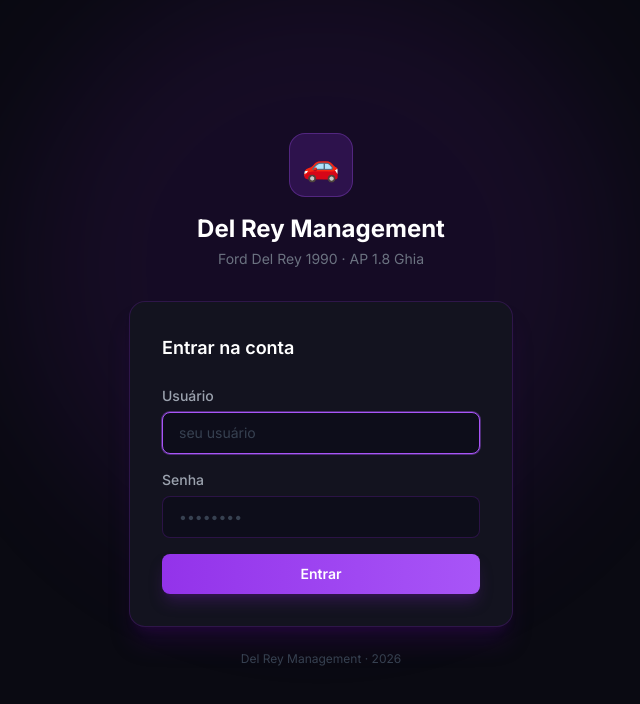
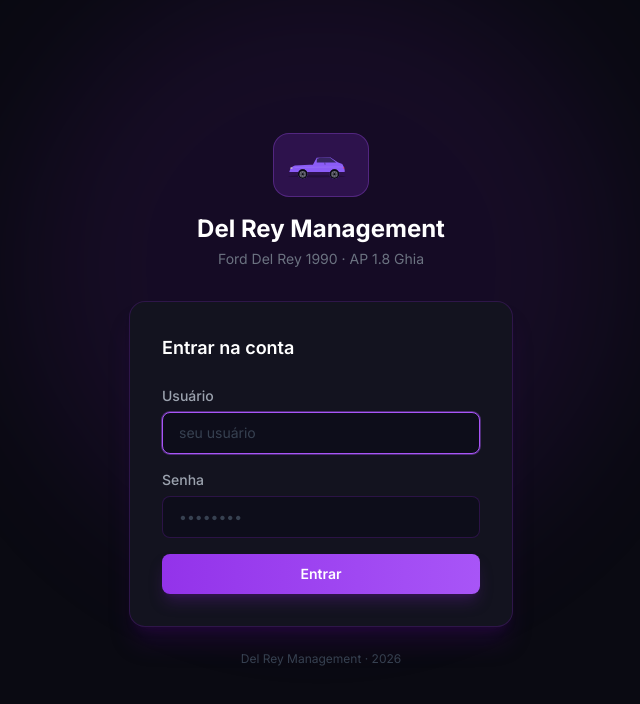
Before and after one commit to EdoardoFama/delrey-management, a React (Vite) app in the folder frontend/: page /login in a window 1280 px wide. Shown: the top 704 px of the page, without its empty margins (319-959 px from the left). Built offline with nearby package versions, Linux system fonts and the light colour scheme.

Commit message:
feat(ui): substituir emoji por ícone SVG ilustrado do Del Rey

```diff
--- /dev/null
+++ b/frontend/src/components/DelReyIcon.tsx
@@ -0,0 +1,83 @@
+export default function DelReyIcon({ className }: { className?: string }) {
+  const spokes = [0, 60, 120, 180, 240, 300]
+
+  return (
+    <svg
+      viewBox="0 0 260 88"
+      className={className}
+      xmlns="http://www.w3.org/2000/svg"
+      aria-label="Ford Del Rey"
+    >
+      {/* Sombra no chão */}
+      <ellipse cx="115" cy="86" rx="108" ry="4" fill="rgba(0,0,0,0.25)" />
+
+      {/* Corpo com recortes dos arcos das rodas (evenodd) */}
+      <path
+        fillRule="evenodd"
+        d="
+          M 12,70
+          L 17,56 L 25,50 L 33,46
+          L 88,43 L 100,43
+          L 114,17 L 164,15
+          L 192,34 L 209,40 L 215,51
+          L 218,63 L 218,70
+          Z
+          M 44,78 A 18,18 0 0 0 80,78 A 18,18 0 0 0 44,78 Z
+          M 162,78 A 18,18 0 0 0 198,78 A 18,18 0 0 0 162,78 Z
+        "
+        fill="#8b5cf6"
+      />
+
+      {/* Vidros */}
+      <path d="M 115,21 L 127,17 L 163,16 L 187,35 L 114,35 Z" fill="#0d0d1a" opacity="0.68" />
+
+      {/* Divisória da porta */}
+      <line x1="144" y1="35" x2="145" y2="43" stroke="#0d0d1a" strokeWidth="1.5" />
+
+      {/* Friso lateral cromado */}
+      <line x1="33" y1="53" x2="211" y2="51" stroke="rgba(255,255,255,0.22)" strokeWidth="1.5" strokeLinecap="round" />
+
+      {/* Roda dianteira */}
+      <circle cx="62" cy="78" r="18" fill="#0a0a12" />
+      <circle cx="62" cy="78" r="12" fill="rgba(190,190,205,0.55)" />
+      {spokes.map((deg) => {
+        const r = (deg * Math.PI) / 180
+        return (
+          <line
+            key={deg}
+            x1={62} y1={78}
+            x2={62 + 12 * Math.cos(r)}
+            y2={78 + 12 * Math.sin(r)}
+            stroke="#0a0a12"
+            strokeWidth="1.5"
+          />
+        )
+      })}
+      <circle cx="62" cy="78" r="3.5" fill="#0a0a12" />
+
+      {/* Roda traseira */}
+      <circle cx="180" cy="78" r="18" fill="#0a0a12" />
+      <circle cx="180" cy="78" r="12" fill="rgba(190,190,205,0.55)" />
+      {spokes.map((deg) => {
+        const r = (deg * Math.PI) / 180
+        return (
+          <line
+            key={deg}
+            x1={180} y1={78}
+            x2={180 + 12 * Math.cos(r)}
+            y2={78 + 12 * Math.sin(r)}
+            stroke="#0a0a12"
+            strokeWidth="1.5"
+          />
+        )
+      })}
+      <circle cx="180" cy="78" r="3.5" fill="#0a0a12" />
+
+      {/* Farol */}
+      <rect x="16" y="52" width="8" height="6" rx="2" fill="rgba(255,255,180,0.6)" />
+
+      {/* Lanterna traseira */}
+      <rect x="212" y="51" width="5" height="7" rx="1" fill="rgba(255,60,60,0.55)" />
+    </svg>
+  )
+}
--- a/frontend/src/components/Navbar.tsx
+++ b/frontend/src/components/Navbar.tsx
@@ -1,4 +1,5 @@
 import { NavLink } from 'react-router-dom'
+import DelReyIcon from './DelReyIcon'
 
 const links = [
   { to: '/', label: 'Dashboard' },
@@ -10,8 +11,8 @@
   return (
     <nav className="border-b border-purple-900/40 bg-[#0d0d1a]">
       <div className="max-w-6xl mx-auto px-4 flex items-center justify-between h-16">
-        <div className="flex items-center gap-2">
-          <span className="text-2xl">🚗</span>
+        <div className="flex items-center gap-3">
+          <DelReyIcon className="h-9 w-auto" />
           <span className="font-bold text-white text-lg tracking-tight">
             Del Rey <span className="text-purple-400">1990</span>
           </span>
--- a/frontend/src/pages/Login.tsx
+++ b/frontend/src/pages/Login.tsx
@@ -1,4 +1,5 @@
 import { useState } from 'react'
+import DelReyIcon from '../components/DelReyIcon'
 
 export default function Login() {
   const [error] = useState(() => new URLSearchParams(window.location.search).has('error'))
@@ -14,8 +15,8 @@
       <div className="relative w-full max-w-sm">
         {/* Logo */}
         <div className="text-center mb-8">
-          <div className="inline-flex items-center justify-center w-16 h-16 rounded-2xl bg-purple-600/20 border border-purple-500/30 mb-4 text-3xl">
-            🚗
+          <div className="inline-flex items-center justify-center w-24 h-16 rounded-2xl bg-purple-600/20 border border-purple-500/30 mb-4 px-3">
+            <DelReyIcon className="h-10 w-auto" />
           </div>
           <h1 className="text-2xl font-bold text-white">Del Rey Management</h1>
           <p className="text-gray-500 text-sm mt-1">Ford Del Rey 1990 · AP 1.8 Ghia</p>
```
